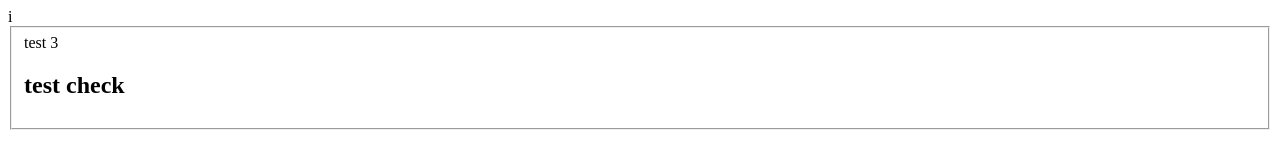
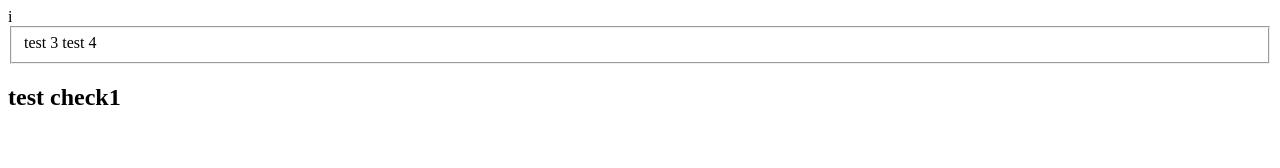
Before and after one commit to abhi051184/Git-Workflow, a plain HTML site: page Index.html in a window 1280 px wide. Drawn offline with Linux system fonts and the light colour scheme.

Commit message:
stop for change

```diff
--- a/Index.html
+++ b/Index.html
@@ -6,6 +6,8 @@ Document" lang="en"><fieldset>
 aria-busy/">
 <title>workflow </title>
 test 3
-<h2>test check
+test 4
+</fieldset>
+<h2>test check1
 </h2>
 <meta charset="UTF-8">
--- a/app.js
+++ b/app.js
@@ -0,0 +1,4 @@
+test3
+test4
+KeyframeEffect
+KeyframeEffect
```
